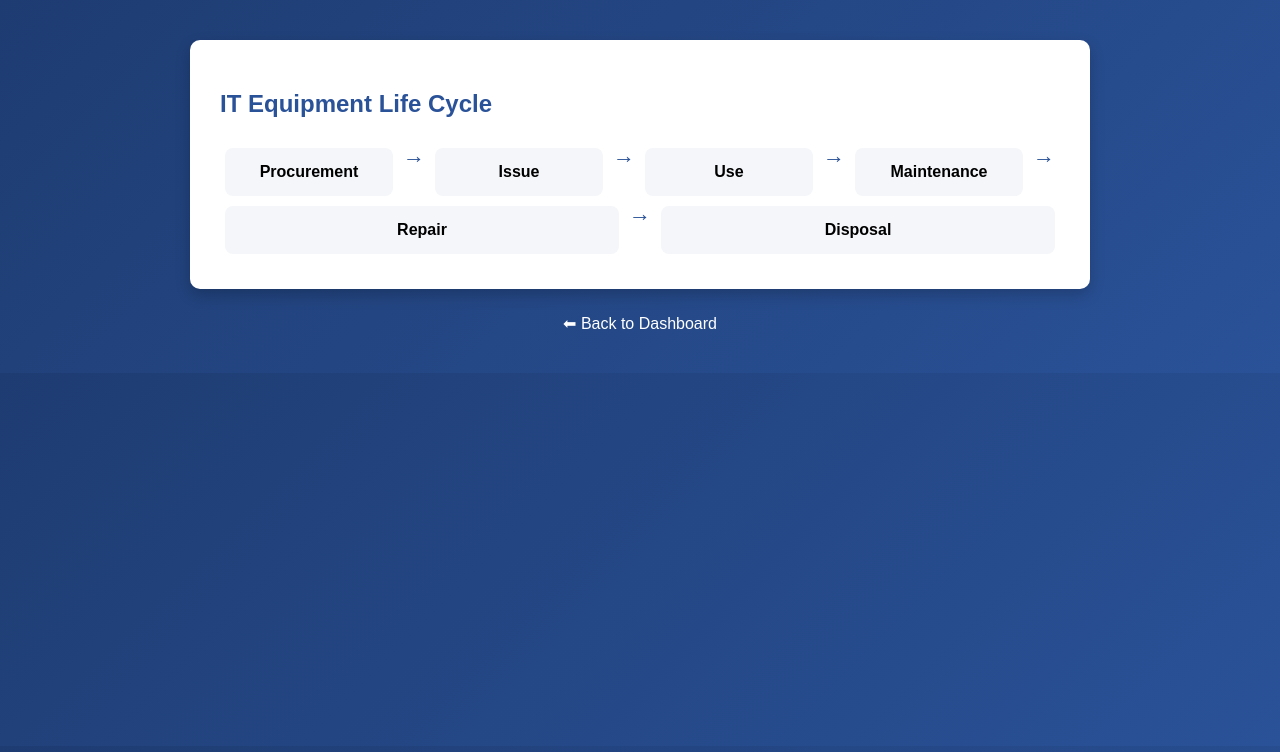
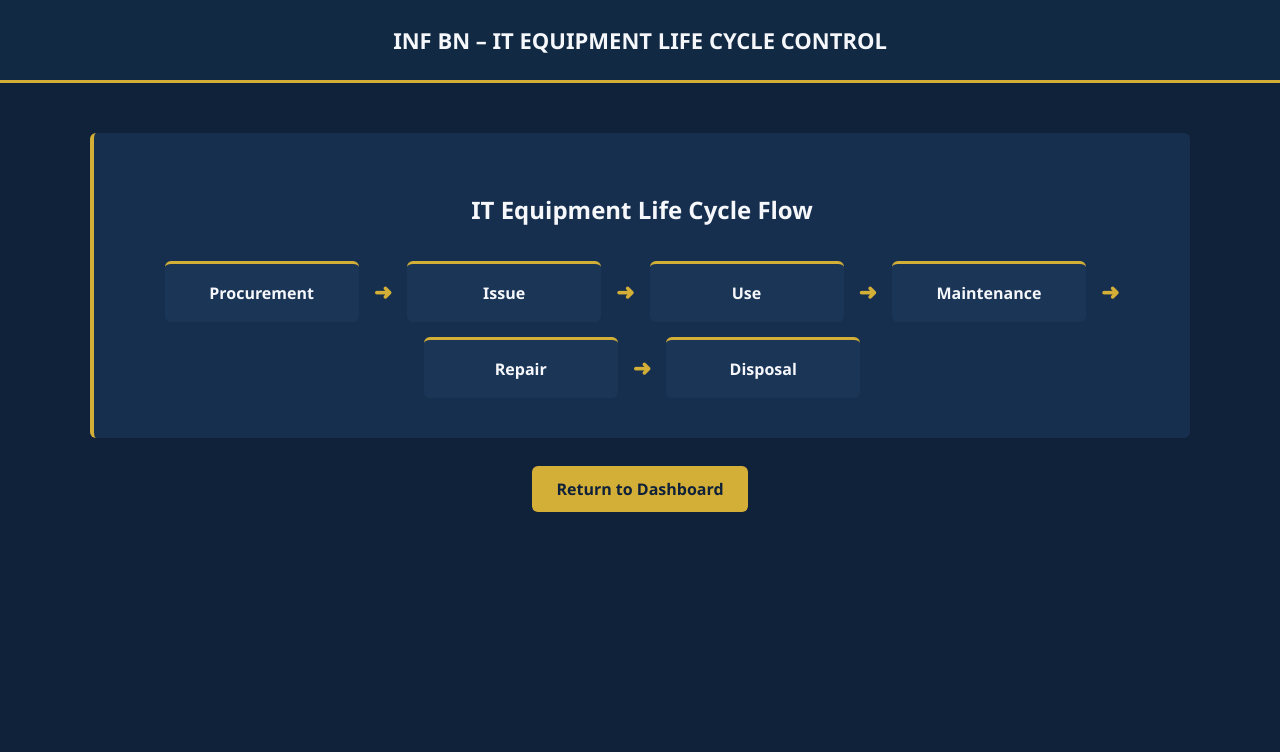
Before and after one commit to priyankahub/IT_ASSET_MANAGEMENT, a PHP site: page /reports/lifecycle_report.php in a window 1280 px wide. Shown: the top 752 px of the page. Run offline with PHP 8.4, Linux system fonts and the light colour scheme; a user stored in the database is signed in.

Commit message:
co lifecycle and maintenence reports

```diff
--- a/reports/lifecycle_report.php
+++ b/reports/lifecycle_report.php
@@ -5,7 +5,6 @@ if (!isset($_SESSION['rank']) || $_SESSION['rank'] != 'CO') {
     die("Access Denied");
 }
 ?>
-
 <!DOCTYPE html>
 <html>
 <head>
@@ -14,80 +13,161 @@ if (!isset($_SESSION['rank']) || $_SESSION['rank'] != 'CO') {
 <style>
 body{
     margin:0;
-    font-family:Arial,sans-serif;
-    background:linear-gradient(135deg,#1e3c72,#2a5298);
+    font-family:Segoe UI, sans-serif;
+    background:#0f223a;
+    color:#f5f7fa;
 }
+
+/* HEADER */
+.header{
+    padding:25px 0;
+    font-size:22px;
+    font-weight:600;
+    background:#122944;
+    border-bottom:3px solid #d4af37;
+    text-align:center;
+}
+
+/* CONTAINER */
 .container{
-    width:90%;
-    max-width:900px;
-    margin:40px auto;
+    width:95%;
+    max-width:1100px;
+    margin:50px auto;
 }
+
+/* CARD */
 .card{
-    background:#fff;
-    padding:30px;
-    border-radius:10px;
-    box-shadow:0 6px 15px rgba(0,0,0,.2);
+    background:#162f4f;
+    padding:40px;
+    border-radius:6px;
+    border-left:4px solid #d4af37;
+    transition:all 0.35s ease;
+    position:relative;
+    overflow:hidden;
 }
+
+/* Lift + Glow */
+.card:hover{
+    transform:translateY(-10px) scale(1.01);
+    background:#1d3a5c;
+    box-shadow:
+        0 0 25px rgba(212,175,55,0.6),
+        0 20px 40px rgba(0,0,0,0.75);
+}
+
+/* Light sweep animation */
+.card::before{
+    content:"";
+    position:absolute;
+    top:0;
+    left:-100%;
+    width:100%;
+    height:100%;
+    background:linear-gradient(
+        120deg,
+        transparent,
+        rgba(255,255,255,0.08),
+        transparent
+    );
+    transition:0.6s;
+}
+
+.card:hover::before{
+    left:100%;
+}
+
+/* TITLE */
 h2{
-    color:#2a5298;
-    margin-bottom:25px;
+    margin-bottom:35px;
+    font-weight:600;
+    text-align:center;
 }
+
+/* TIMELINE */
 .timeline{
     display:flex;
     flex-wrap:wrap;
-    justify-content:space-between;
+    justify-content:center;
+    align-items:center;
+    gap:15px;
 }
+
+/* STEP BOX */
 .step{
-    background:#f4f6f9;
-    padding:15px;
-    margin:5px;
-    border-radius:8px;
-    flex:1;
-    min-width:120px;
+    background:#1b3557;
+    padding:18px 22px;
+    border-radius:6px;
+    min-width:150px;
     text-align:center;
+    font-weight:600;
+    border-top:3px solid #d4af37;
+    transition:all 0.3s ease;
+    position:relative;
+}
+
+.step:hover{
+    background:#1f3d65;
+    transform:translateY(-6px);
+    box-shadow:0 0 15px rgba(212,175,55,0.5);
+}
+
+/* ARROW */
+.arrow{
+    font-size:22px;
+    color:#d4af37;
     font-weight:bold;
 }
-.arrow{
-    font-size:22px;
-    margin:0 5px;
-    color:#2a5298;
-}
+
+/* FOOTER */
 .back{
     text-align:center;
-    margin-top:25px;
+    margin-top:40px;
 }
+
 .back a{
-    color:#fff;
     text-decoration:none;
+    padding:12px 24px;
+    background:#d4af37;
+    color:#0f223a;
+    border-radius:6px;
+    font-weight:600;
+}
+
+.back a:hover{
+    background:#c39c2d;
 }
 </style>
 </head>
 
 <body>
 
+<div class="header">
+INF BN – IT EQUIPMENT LIFE CYCLE CONTROL
+</div>
+
 <div class="container">
 
 <div class="card">
-<h2>IT Equipment Life Cycle</h2>
+<h2>IT Equipment Life Cycle Flow</h2>
 
 <div class="timeline">
     <div class="step">Procurement</div>
-    <div class="arrow">→</div>
+    <div class="arrow">➜</div>
     <div class="step">Issue</div>
-    <div class="arrow">→</div>
+    <div class="arrow">➜</div>
     <div class="step">Use</div>
-    <div class="arrow">→</div>
+    <div class="arrow">➜</div>
     <div class="step">Maintenance</div>
-    <div class="arrow">→</div>
+    <div class="arrow">➜</div>
     <div class="step">Repair</div>
-    <div class="arrow">→</div>
+    <div class="arrow">➜</div>
     <div class="step">Disposal</div>
 </div>
 
 </div>
 
 <div class="back">
-<a href="../dashboard.php">⬅ Back to Dashboard</a>
+<a href="../dashboard.php">Return to Dashboard</a>
 </div>
 
 </div>
```
Also changed, not shown: reports/maintenance_report.php (+139 -28 lines).
